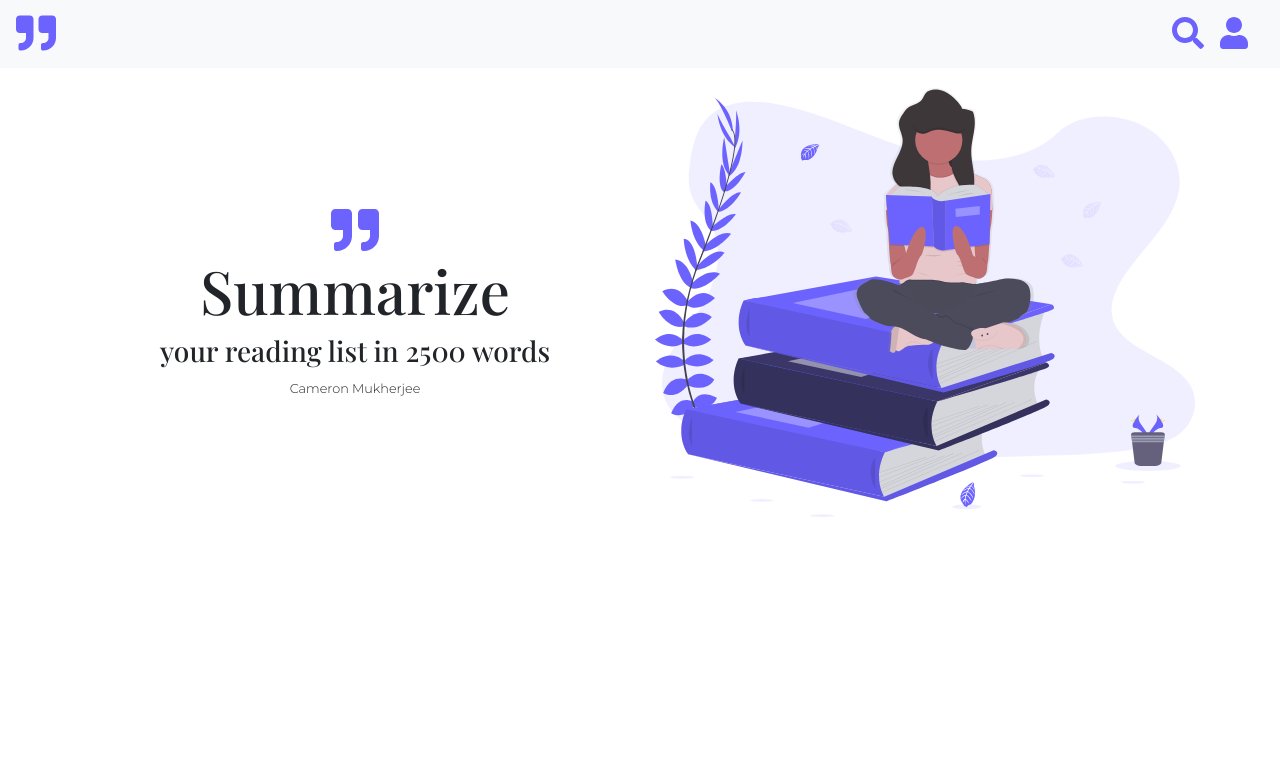
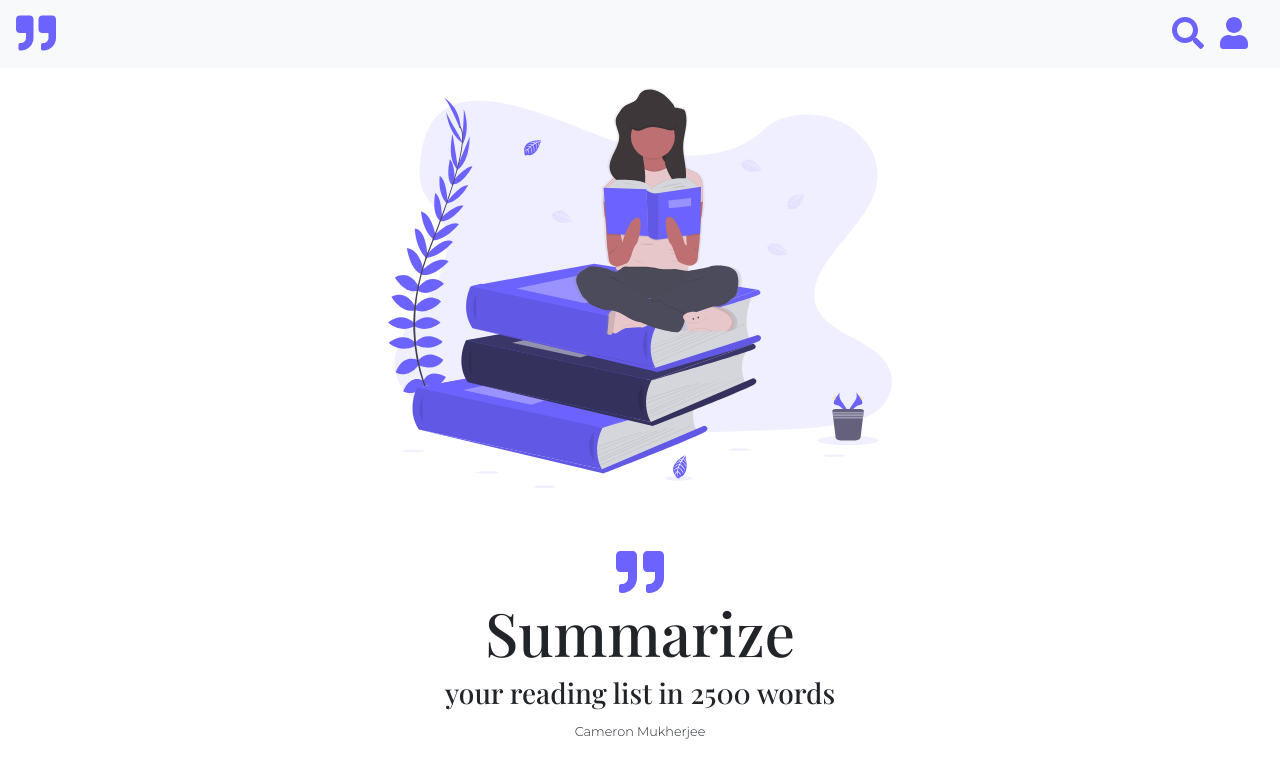
Before and after one commit to CameronMukherjee/summarize, a React (Create React App) app: page / in a window 1280 px wide. Shown: the top 778 px of the page. Built offline with nearby package versions, Linux system fonts and the light colour scheme; no server answers.

Commit message:
Fixes #68

```diff
--- a/src/compontent/Home.tsx
+++ b/src/compontent/Home.tsx
@@ -7,7 +7,12 @@ function _Home(props: { user: any; }) {
     return (
         <Container className="fluid">
             <Row>
-                <Col className="my-auto text-center">
+                    <Col className="d-none d-lg-block text-center" style={{ marginBottom: 60 }}>
+                        <Image src="./book-lover.svg" className="img img-fluid" style={{ maxWidth: "50vw", maxHeight: "50vh"}}/>
+                    </Col>
+                </Row>
+            <Row>
+                <Col className="text-center">
                     <FontAwesomeIcon className="theme1" icon={ faQuoteRight } size={"3x"}></FontAwesomeIcon>
                     <h1 style={{ fontSize: 60 }}>
                         Summarize
@@ -19,9 +24,6 @@ function _Home(props: { user: any; }) {
                         Cameron Mukherjee
                     </small>
                 </Col>
-                <Col className="my-auto d-none d-lg-block">
-                    <Image src="./book-lover.svg" className="img img-fluid" />
-                </Col>
             </Row>
         </Container>
     );
```
